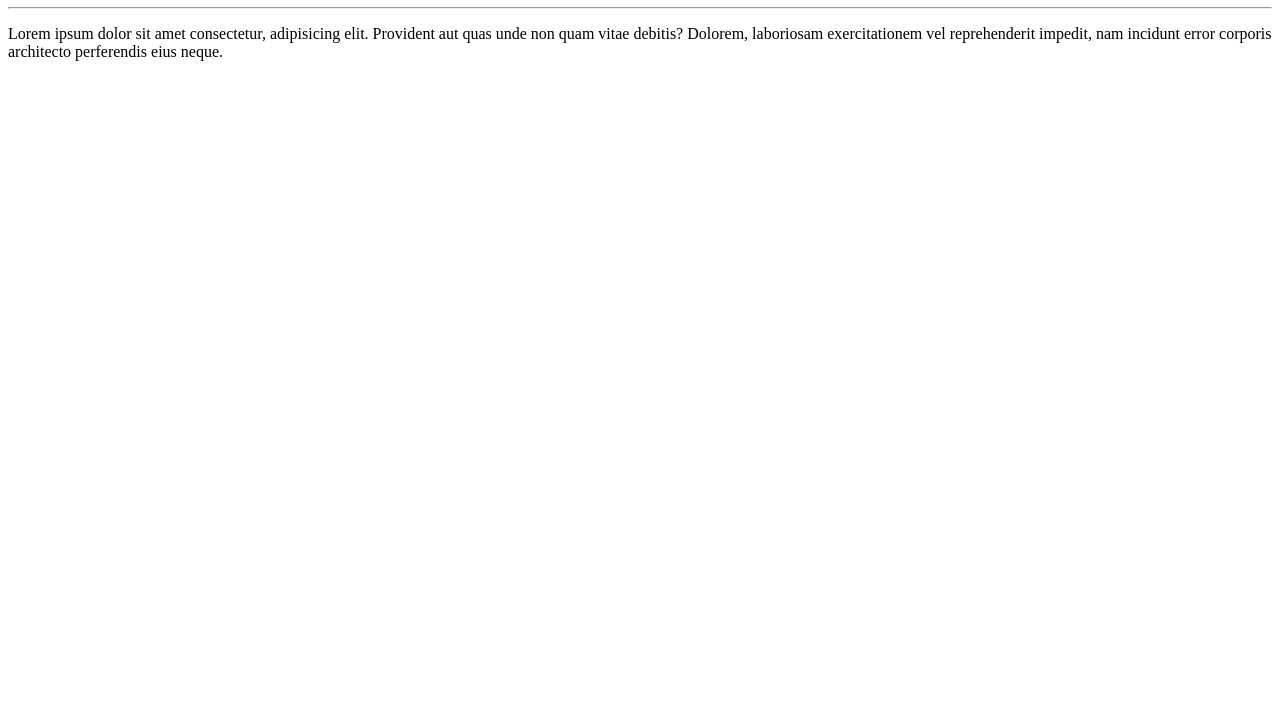
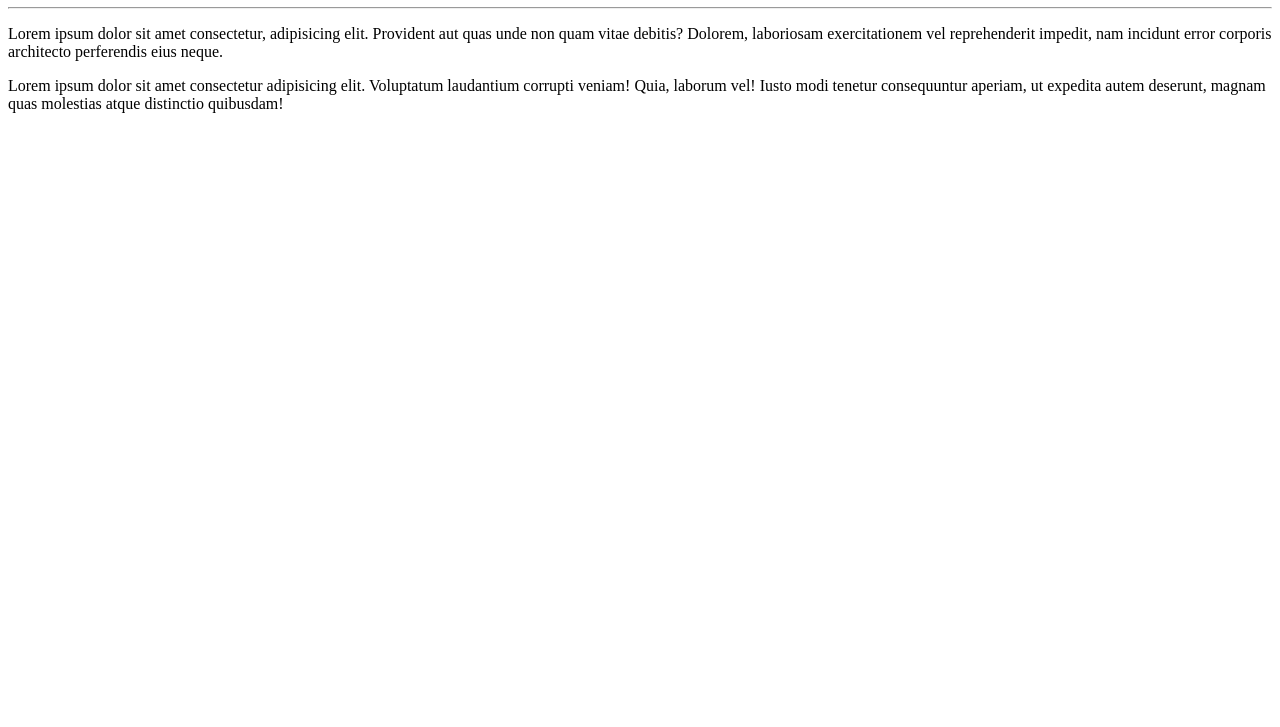
Before and after one commit to lipao-01/Ola-mundo, a plain HTML site: page Site-Exemplo/index.html in a window 1280 px wide. Shown: the part 73-800 px from the top of the page. Drawn offline with Linux system fonts and the light colour scheme.

Commit message:
Adicionei um paragrafo

```diff
--- a/Site-Exemplo/index.html
+++ b/Site-Exemplo/index.html
@@ -9,5 +9,6 @@
     <h1>Olá, Mundo!</h1>
     <hr>
     <p>Lorem ipsum dolor sit amet consectetur, adipisicing elit. Provident aut quas unde non quam vitae debitis? Dolorem, laboriosam exercitationem vel reprehenderit impedit, nam incidunt error corporis architecto perferendis eius neque.</p>
+    <p>Lorem ipsum dolor sit amet consectetur adipisicing elit. Voluptatum laudantium corrupti veniam! Quia, laborum vel! Iusto modi tenetur consequuntur aperiam, ut expedita autem deserunt, magnam quas molestias atque distinctio quibusdam!</p>
 </body>
 </html>
```
